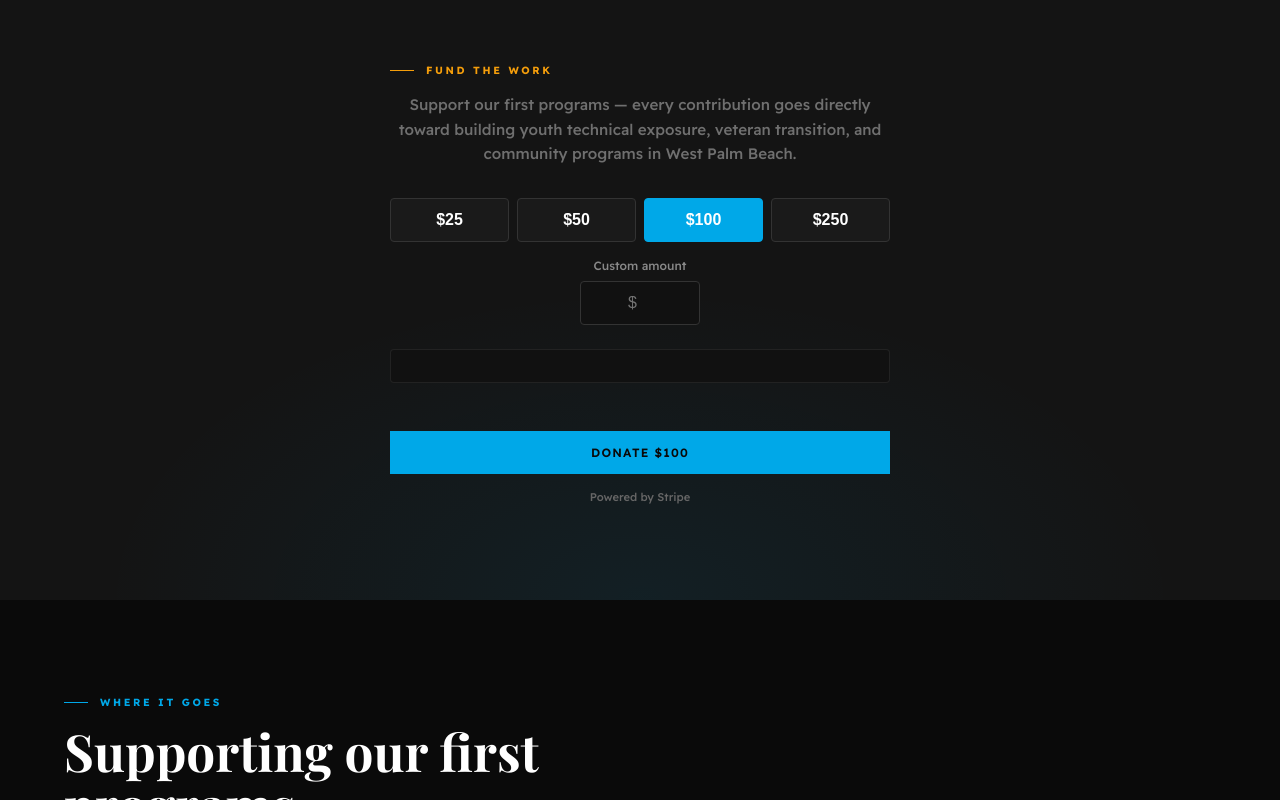
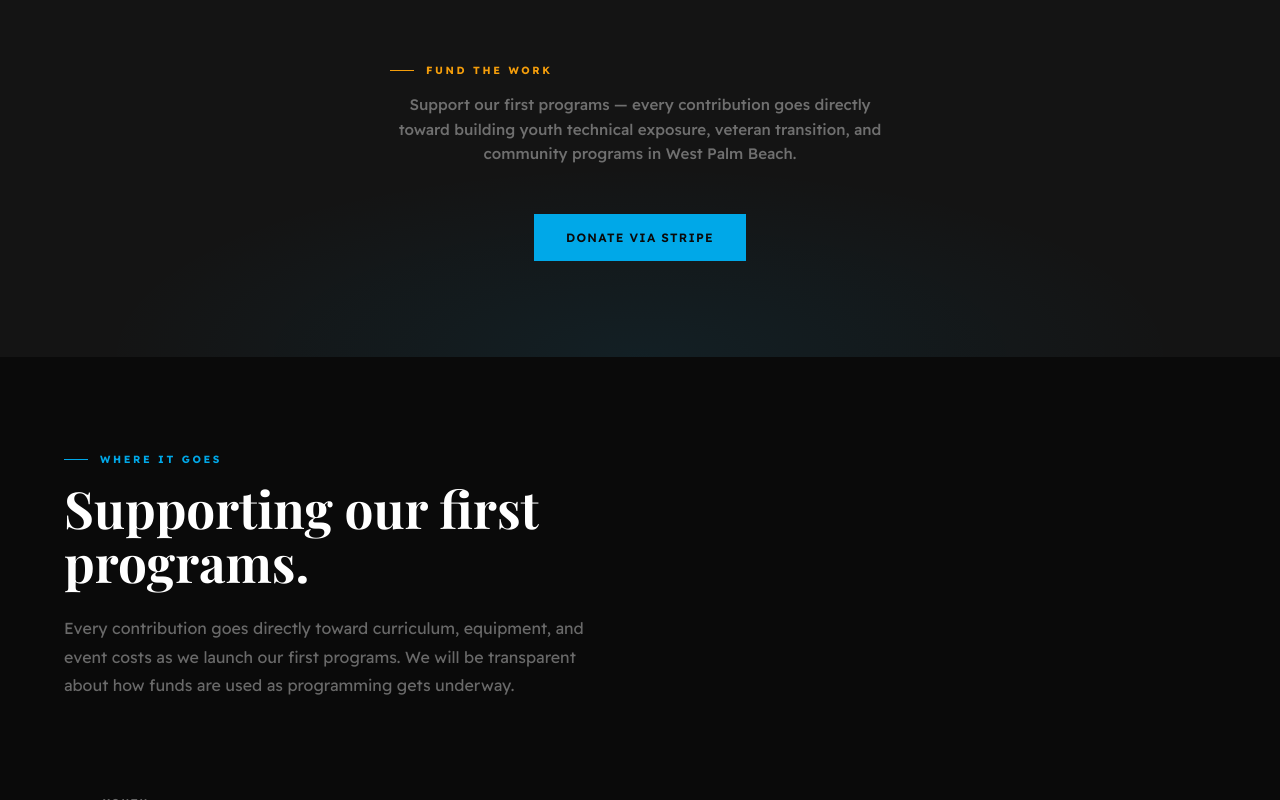
Before and after one commit to Latarence/signals-institute, a website: page contribute.html in a window 1280 px wide. Shown: the part 1105-1905 px from the top of the page. Drawn offline with nearby package versions, Linux system fonts and the light colour scheme; a web font is replaced by a local one.

Commit message:
Replace Stripe form with payment link placeholder

```diff
--- a/contribute.html
+++ b/contribute.html
@@ -127,26 +127,11 @@
 <section class="donate-section" id="donate">
   <div class="donate-section-inner">
     <div class="section-label amber" style="margin-bottom:1rem;">Fund the Work</div>
-    <p class="donate-intro">    Support our first programs — every contribution goes directly toward building youth technical exposure, veteran transition, and community programs in West Palm Beach.</p>
+    <p class="donate-intro">Support our first programs — every contribution goes directly toward building youth technical exposure, veteran transition, and community programs in West Palm Beach.</p>
 
-    <div class="donation-amounts">
-      <button class="amt-btn" data-amount="25">$25</button>
-      <button class="amt-btn" data-amount="50">$50</button>
-      <button class="amt-btn selected" data-amount="100">$100</button>
-      <button class="amt-btn" data-amount="250">$250</button>
-    </div>
-    <div class="custom-amount">
-      <label>Custom amount</label>
-      <input type="number" id="custom-amount" min="1" placeholder="$">
-    </div>
-    <form id="payment-form">
-      <div id="card-element"></div>
-      <button class="btn-blue" id="submit-btn" type="submit" disabled>
-        Donate <span id="btn-amount">$100</span>
-      </button>
-      <div id="payment-message"></div>
-      <div class="stripe-powered">Powered by Stripe</div>
-    </form>
+    <a href="https://buy.stripe.com/test_placeholder_replace_with_real_link" class="btn-blue" style="display:inline-block; padding: 1rem 2rem; text-decoration:none; margin-top:1rem;">
+      Donate via Stripe
+    </a>
   </div>
 </section>
 
```
